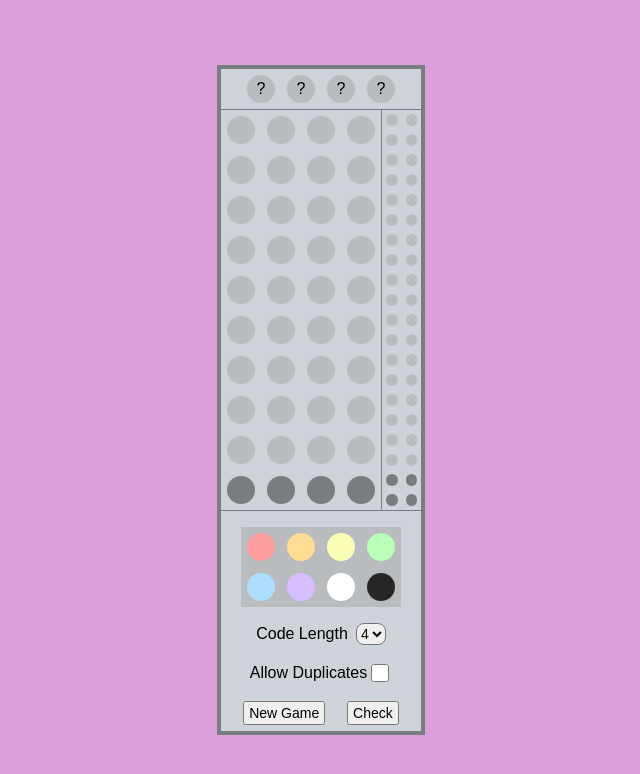
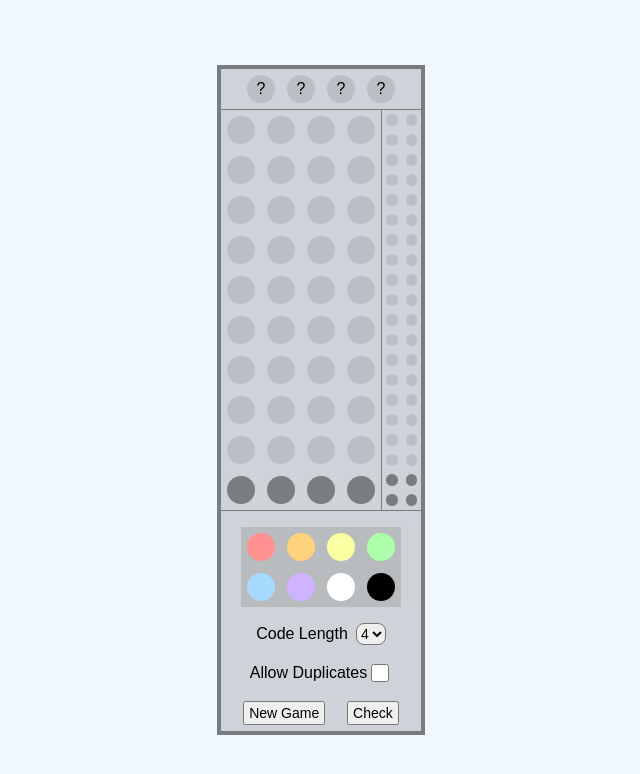
Before and after one commit to Darren-Tham/Mastermind, a React (Create React App) app: page / in a window 1280 px wide. Shown: the top 774 px of the page, without its empty margins (319-959 px from the left). Built offline with nearby package versions, Linux system fonts and the light colour scheme.

Commit message:
Updated colors

```diff
--- a/src/App.css
+++ b/src/App.css
@@ -15,7 +15,7 @@
 body {
   margin: 0;
   height: 100vh;
-  background-color: plum;
+  background-color: aliceblue;
   display: flex;
   justify-content: center;
   align-items: center;
--- a/src/Colors.js
+++ b/src/Colors.js
@@ -1,14 +1,14 @@
 const Colors = {
-	RED: 'rgb(255, 158, 158)',
-	ORANGE: 'rgb(255, 219, 148)',
-	YELLOW: 'rgb(251, 255, 181)',
-	GREEN: 'rgb(186, 255, 184)',
-	BLUE: 'rgb(173, 222, 255)',
-	PURPLE: 'rgb(214, 189, 255)',
+	RED: 'rgb(255, 145, 145)',
+	ORANGE: 'rgb(255, 211, 125)',
+	YELLOW: 'rgb(250, 255, 161)',
+	GREEN: 'rgb(173, 255, 171)',
+	BLUE: 'rgb(166, 219, 255)',
+	PURPLE: 'rgb(208, 179, 255)',
 	WHITE: 'rgb(255, 255, 255)',
-	BLACK: 'rgb(38, 38, 38)',
+	BLACK: 'rgb(0, 0, 0)',
 	GRAY: 'rgb(121, 125, 128)',
-	LIGHT_GRAY: 'rgb(184, 188, 191)'
+	LIGHT_GRAY: 'rgb(187, 190, 196)'
 }
 
 export default Colors
```
